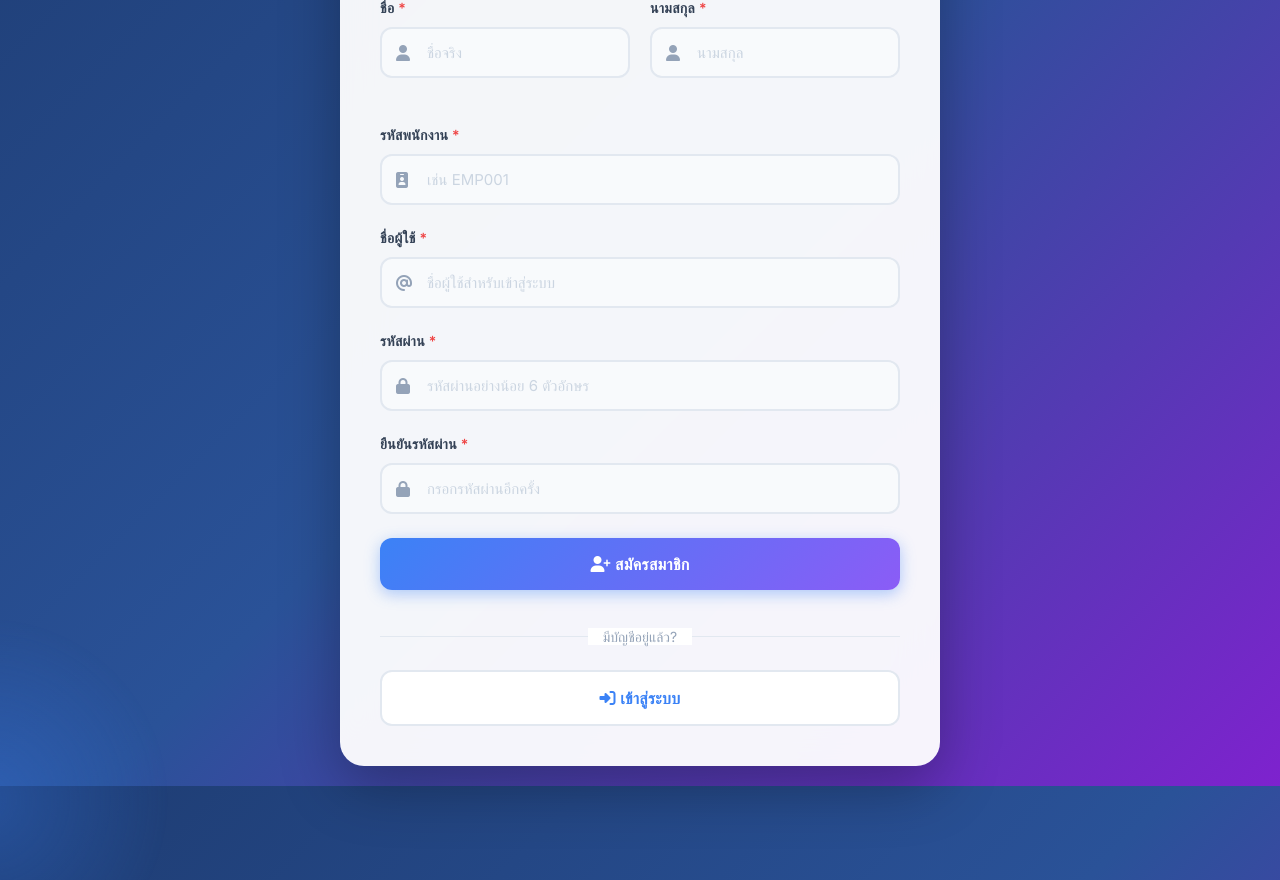
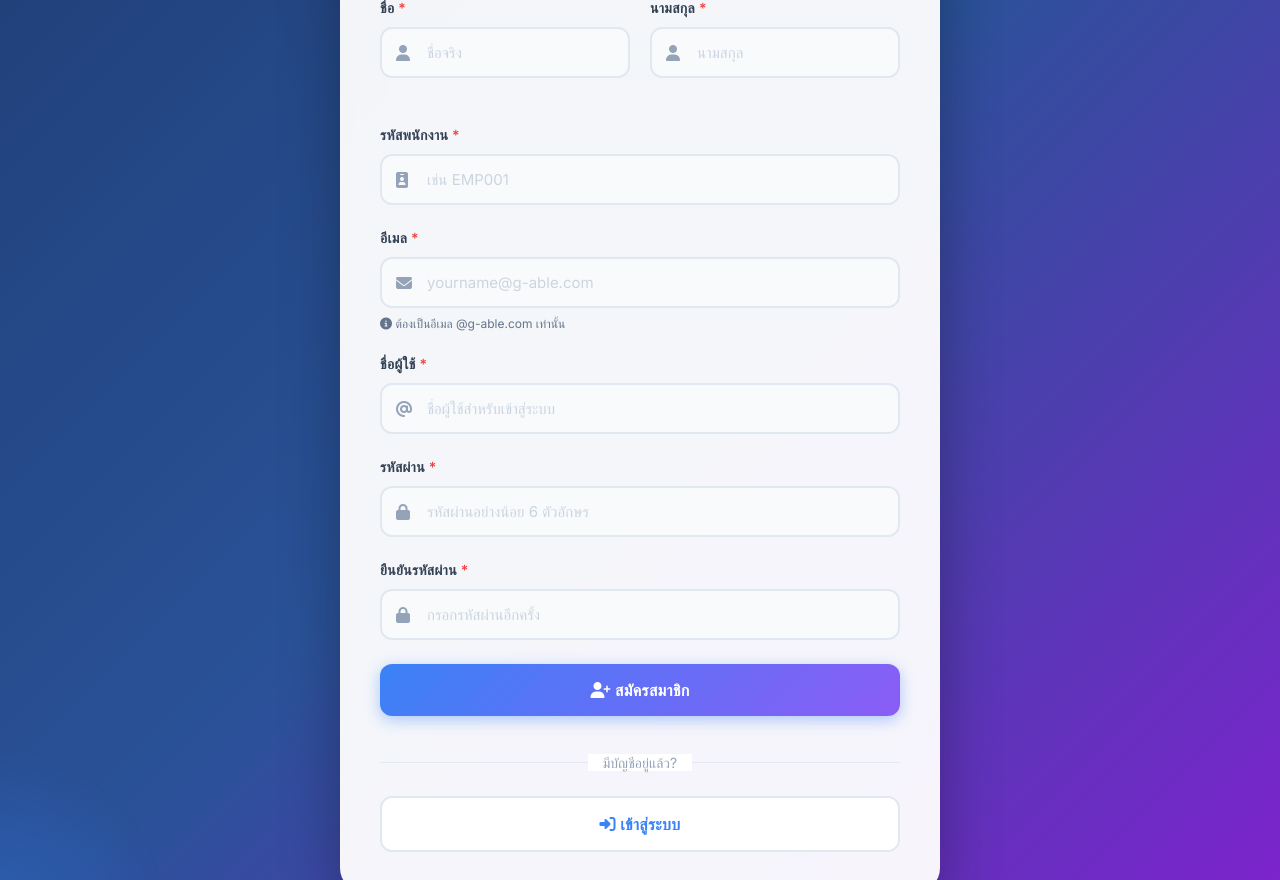
Before and after one commit to neungnuchr-creator/Project_Scoring, a Flask app: page /register in a window 1280 px wide; the page is wider, and only the part inside the window is pictured. Shown: the part 298-1178 px from the top of that part. Run offline with Flask 3, Linux system fonts and the light colour scheme.

Commit message:
เพิ่ม email register

```diff
--- a/app.py
+++ b/app.py
@@ -208,8 +208,8 @@ class ProjectScoringSystem:
 
     @staticmethod
     def create_user(username: str, password: str, first_name: str,
-                   last_name: str, employee_id: str, role: str = 'employee') -> int:
-        """สร้าง user ใหม่"""
+                   last_name: str, employee_id: str, email: str, role: str = 'employee') -> int:
+        """สร้าง user ใหม่ (รอ admin อนุมัติ)"""
         conn = ProjectScoringSystem.get_db()
         cursor = conn.cursor()
 
@@ -219,10 +219,10 @@ class ProjectScoringSystem:
         try:
             cursor.execute('''
                 INSERT INTO users (username, password, first_name, last_name,
-                                 employee_id, role, created_date)
-                VALUES (?, ?, ?, ?, ?, ?, ?)
+                                 employee_id, email, role, approved, created_date)
+                VALUES (?, ?, ?, ?, ?, ?, ?, ?, ?)
             ''', (username, hashed_password, first_name, last_name,
-                  employee_id, role, current_time))
+                  employee_id, email, role, 0, current_time))  # approved = 0 (รออนุมัติ)
 
             user_id = cursor.lastrowid
             conn.commit()
@@ -234,7 +234,7 @@ class ProjectScoringSystem:
 
     @staticmethod
     def verify_user(username: str, password: str) -> Optional[Dict]:
-        """ตรวจสอบ login"""
+        """ตรวจสอบ login และสถานะอนุมัติ"""
         conn = ProjectScoringSystem.get_db()
         cursor = conn.cursor()
 
@@ -243,7 +243,11 @@ class ProjectScoringSystem:
         conn.close()
 
         if user and check_password_hash(user['password'], password):
-            return dict(user)
+            user_dict = dict(user)
+            # ตรวจสอบว่าได้รับการอนุมัติแล้วหรือไม่
+            if user_dict.get('approved', 0) == 0:
+                return {'error': 'รอการอนุมัติจากผู้ดูแลระบบ', 'approved': False}
+            return user_dict
         return None
 
     @staticmethod
@@ -482,6 +486,10 @@ def api_login():
     user = ProjectScoringSystem.verify_user(data['username'], data['password'])
 
     if user:
+        # ตรวจสอบว่ายังไม่ approved
+        if user.get('approved') == False:
+            return jsonify({'success': False, 'error': user.get('error', 'รอการอนุมัติจากผู้ดูแลระบบ')}), 403
+
         session.permanent = True  # ใช้ PERMANENT_SESSION_LIFETIME
         session['user_id'] = user['id']
         session['username'] = user['username']
@@ -496,7 +504,7 @@ def api_login():
             'redirect': '/admin' if user['role'] == 'admin' else '/dashboard'
         })
 
-    return jsonify({'success': False, 'error': 'Invalid username or password'}), 401
+    return jsonify({'success': False, 'error': 'ชื่อผู้ใช้หรือรหัสผ่านไม่ถูกต้อง'}), 401
 
 
 @app.route('/api/register', methods=['POST'])
@@ -504,18 +512,24 @@ def api_register():
     """API สมัครสมาชิก"""
     data = request.json
 
+    # ตรวจสอบ email domain
+    email = data.get('email', '')
+    if not email.endswith('@g-able.com'):
+        return jsonify({'success': False, 'error': 'อีเมลต้องเป็น @g-able.com เท่านั้น'}), 400
+
     user_id = ProjectScoringSystem.create_user(
         data['username'],
         data['password'],
         data['first_name'],
         data['last_name'],
-        data['employee_id']
+        data['employee_id'],
+        email
     )
 
     if user_id:
-        return jsonify({'success': True})
+        return jsonify({'success': True, 'message': 'สมัครสมาชิกสำเร็จ รอผู้ดูแลระบบอนุมัติ'})
 
-    return jsonify({'success': False, 'error': 'Username or Employee ID already exists'}), 400
+    return jsonify({'success': False, 'error': 'Username, Employee ID หรือ Email ถูกใช้งานแล้ว'}), 400
 
 
 @app.route('/api/logout', methods=['POST'])
--- a/templates/register.html
+++ b/templates/register.html
@@ -414,6 +414,17 @@
                 </div>
 
                 <div class="form-group">
+                    <label>อีเมล <span class="required">*</span></label>
+                    <div class="input-wrapper">
+                        <i class="fas fa-envelope input-icon"></i>
+                        <input type="email" id="email" required placeholder="yourname@g-able.com">
+                    </div>
+                    <div class="info-text" style="margin-top: 8px; font-size: 12px; color: #64748b;">
+                        <i class="fas fa-info-circle"></i> ต้องเป็นอีเมล @g-able.com เท่านั้น
+                    </div>
+                </div>
+
+                <div class="form-group">
                     <label>ชื่อผู้ใช้ <span class="required">*</span></label>
                     <div class="input-wrapper">
                         <i class="fas fa-at input-icon"></i>
@@ -498,6 +509,7 @@
             const firstName = document.getElementById('firstName').value.trim();
             const lastName = document.getElementById('lastName').value.trim();
             const employeeId = document.getElementById('employeeId').value.trim();
+            const email = document.getElementById('email').value.trim();
             const username = document.getElementById('username').value.trim();
             const password = document.getElementById('password').value;
             const confirmPassword = document.getElementById('confirmPassword').value;
@@ -505,6 +517,12 @@
             // Validation
             errorDiv.style.display = 'none';
             successDiv.style.display = 'none';
+
+            // ตรวจสอบ email domain
+            if (!email.endsWith('@g-able.com')) {
+                showError('อีเมลต้องเป็น @g-able.com เท่านั้น');
+                return;
+            }
 
             if (password.length < 6) {
                 showError('รหัสผ่านต้องมีอย่างน้อย 6 ตัวอักษร');
@@ -530,6 +548,7 @@
                         first_name: firstName,
                         last_name: lastName,
                         employee_id: employeeId,
+                        email: email,
                         username: username,
                         password: password
                     })
@@ -538,12 +557,12 @@
                 const result = await response.json();
 
                 if (result.success) {
-                    showSuccess('สมัครสมาชิกสำเร็จ! กำลังนำคุณไปหน้าเข้าสู่ระบบ...');
-                    registerBtn.innerHTML = '<i class="fas fa-check-circle"></i> สำเร็จ!';
+                    showSuccess('สมัครสมาชิกสำเร็จ! ✅ รอผู้ดูแลระบบอนุมัติก่อนเข้าใช้งาน กรุณารอการยืนยันจากแอดมิน');
+                    registerBtn.innerHTML = '<i class="fas fa-check-circle"></i> สมัครสำเร็จ!';
 
                     setTimeout(() => {
                         window.location.href = '/login';
-                    }, 1500);
+                    }, 3000);
                 } else {
                     throw new Error(result.error || 'เกิดข้อผิดพลาดในการสมัครสมาชิก');
                 }
```
